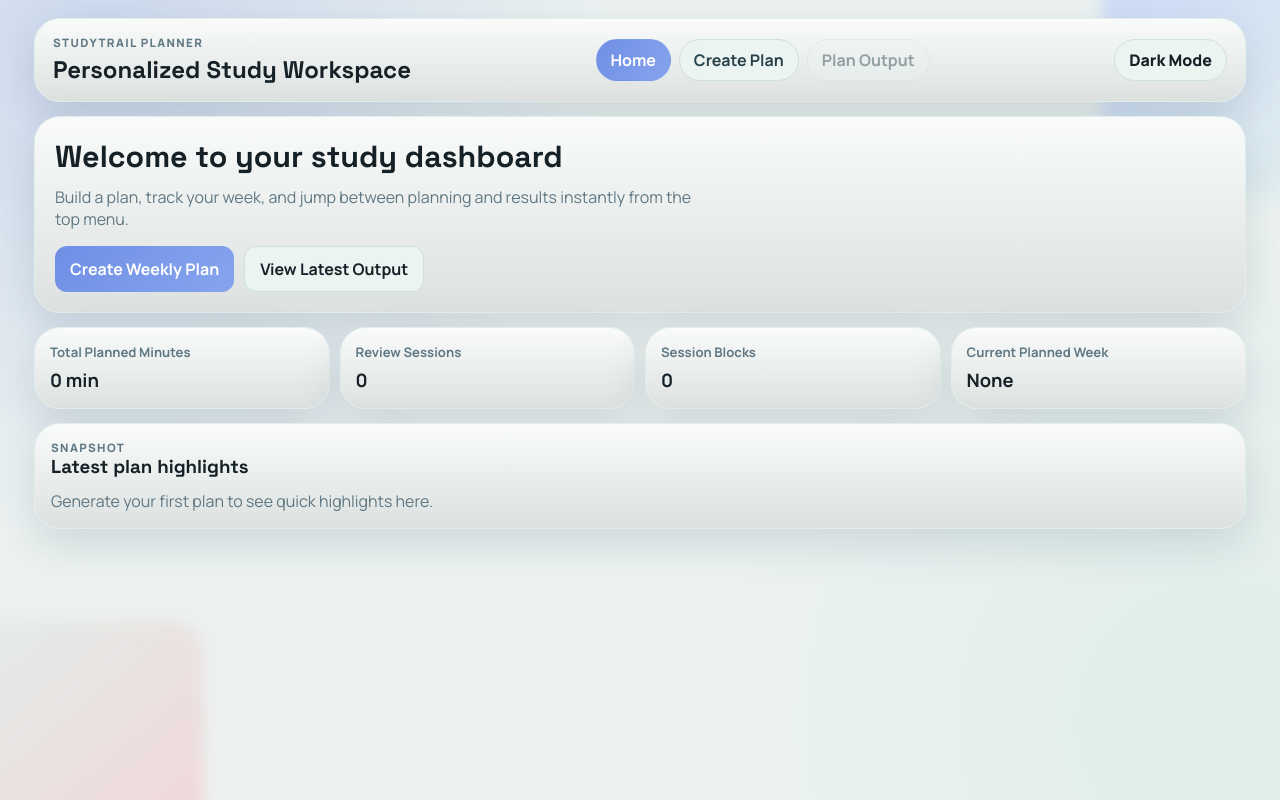
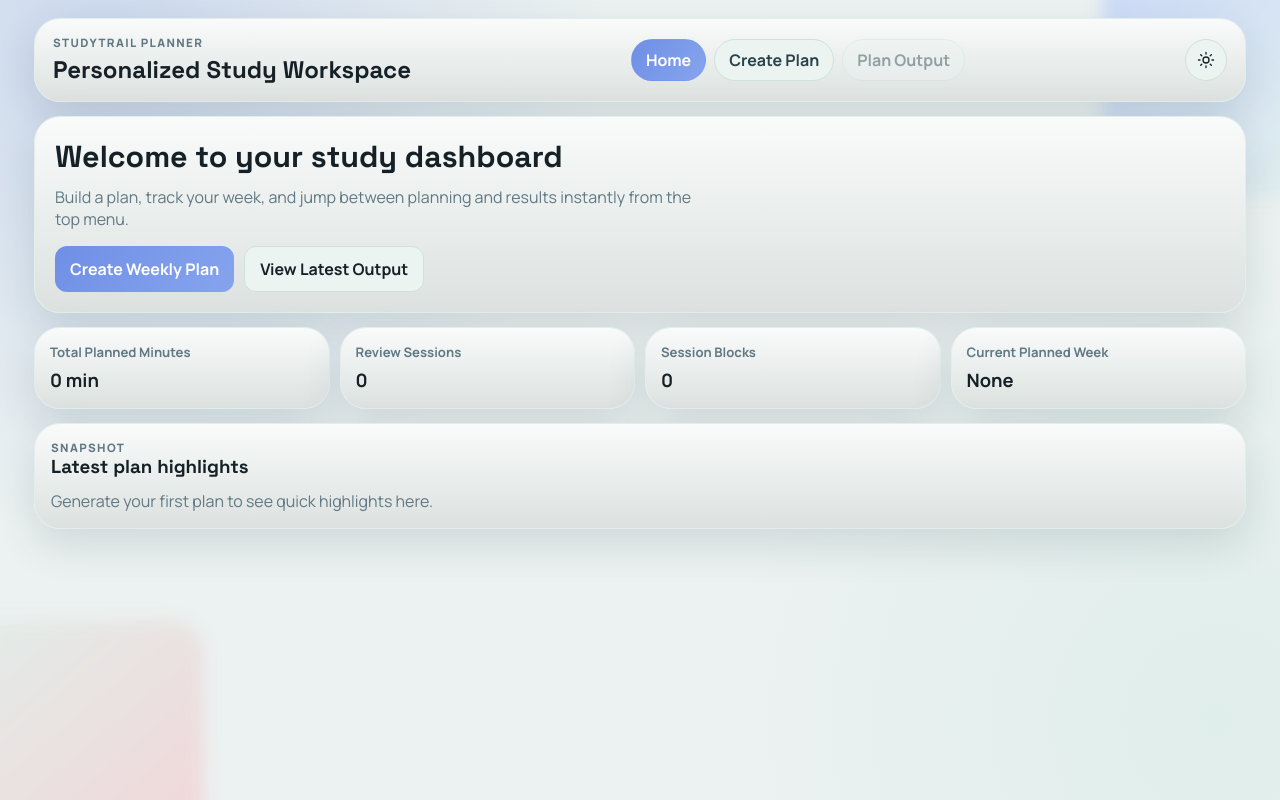
Before and after one commit to alkaseltzerrr/studytrail, a website built with Vite: page frontend/index.html in a window 1280 px wide. Built offline with nearby package versions, Linux system fonts and the light colour scheme.

Commit message:
feat: enhance theme toggle button with icons and accessibility improvements

```diff
--- a/frontend/index.html
+++ b/frontend/index.html
@@ -21,8 +21,15 @@
           <button type="button" id="nav-planner" class="menu-btn">Create Plan</button>
           <button type="button" id="nav-output" class="menu-btn" disabled>Plan Output</button>
         </nav>
-        <button type="button" id="theme-toggle" class="theme-toggle" aria-label="Toggle dark and light mode">
-          Dark Mode
+        <button type="button" id="theme-toggle" class="theme-toggle" aria-label="Toggle theme" title="Toggle theme">
+          <svg class="theme-icon theme-icon-sun" viewBox="0 0 24 24" aria-hidden="true" focusable="false">
+            <circle cx="12" cy="12" r="4"></circle>
+            <path d="M12 2v2M12 20v2M2 12h2M20 12h2M4.93 4.93l1.41 1.41M17.66 17.66l1.41 1.41M19.07 4.93l-1.41 1.41M6.34 17.66l-1.41 1.41"></path>
+          </svg>
+          <svg class="theme-icon theme-icon-moon" viewBox="0 0 24 24" aria-hidden="true" focusable="false">
+            <path d="M21 13a9 9 0 1 1-10-10 7 7 0 1 0 10 10z"></path>
+          </svg>
+          <span class="sr-only" id="theme-toggle-text">Toggle theme</span>
         </button>
       </header>
 
--- a/frontend/src/main.ts
+++ b/frontend/src/main.ts
@@ -94,6 +94,7 @@ const navOutput = document.getElementById("nav-output") as HTMLButtonElement;
 const goCreate = document.getElementById("go-create") as HTMLButtonElement;
 const goOutput = document.getElementById("go-output") as HTMLButtonElement;
 const themeToggle = document.getElementById("theme-toggle") as HTMLButtonElement;
+const themeToggleText = document.getElementById("theme-toggle-text") as HTMLSpanElement;
 
 const homeView = document.getElementById("view-home") as HTMLElement;
 const plannerView = document.getElementById("view-planner") as HTMLElement;
@@ -129,8 +130,11 @@ function getSystemTheme(): ThemeMode {
 
 function applyTheme(mode: ThemeMode): void {
   document.documentElement.setAttribute("data-theme", mode);
-  themeToggle.textContent = mode === "dark" ? "Light Mode" : "Dark Mode";
+  const actionLabel = mode === "dark" ? "Switch to light mode" : "Switch to dark mode";
+  themeToggle.setAttribute("aria-label", actionLabel);
+  themeToggle.setAttribute("title", actionLabel);
   themeToggle.setAttribute("aria-pressed", String(mode === "dark"));
+  themeToggleText.textContent = actionLabel;
 }
 
 function initializeTheme(): void {
--- a/frontend/src/styles.css
+++ b/frontend/src/styles.css
@@ -186,12 +186,53 @@ h2 {
 }
 
 .theme-toggle {
+  width: 42px;
+  height: 42px;
+  display: grid;
+  place-items: center;
   border-radius: 999px;
   border: 1px solid var(--line);
   background: var(--surface-soft);
   color: var(--text);
-  font-weight: 800;
-  padding: 9px 14px;
+  padding: 0;
+}
+
+.theme-icon {
+  width: 18px;
+  height: 18px;
+  stroke: currentColor;
+  fill: none;
+  stroke-width: 1.8;
+  stroke-linecap: round;
+  stroke-linejoin: round;
+}
+
+.theme-icon-sun {
+  display: inline;
+}
+
+.theme-icon-moon {
+  display: none;
+}
+
+:root[data-theme="dark"] .theme-icon-sun {
+  display: none;
+}
+
+:root[data-theme="dark"] .theme-icon-moon {
+  display: inline;
+}
+
+.sr-only {
+  position: absolute;
+  width: 1px;
+  height: 1px;
+  padding: 0;
+  margin: -1px;
+  overflow: hidden;
+  clip: rect(0, 0, 0, 0);
+  white-space: nowrap;
+  border: 0;
 }
 
 .menu-btn:disabled {
```
